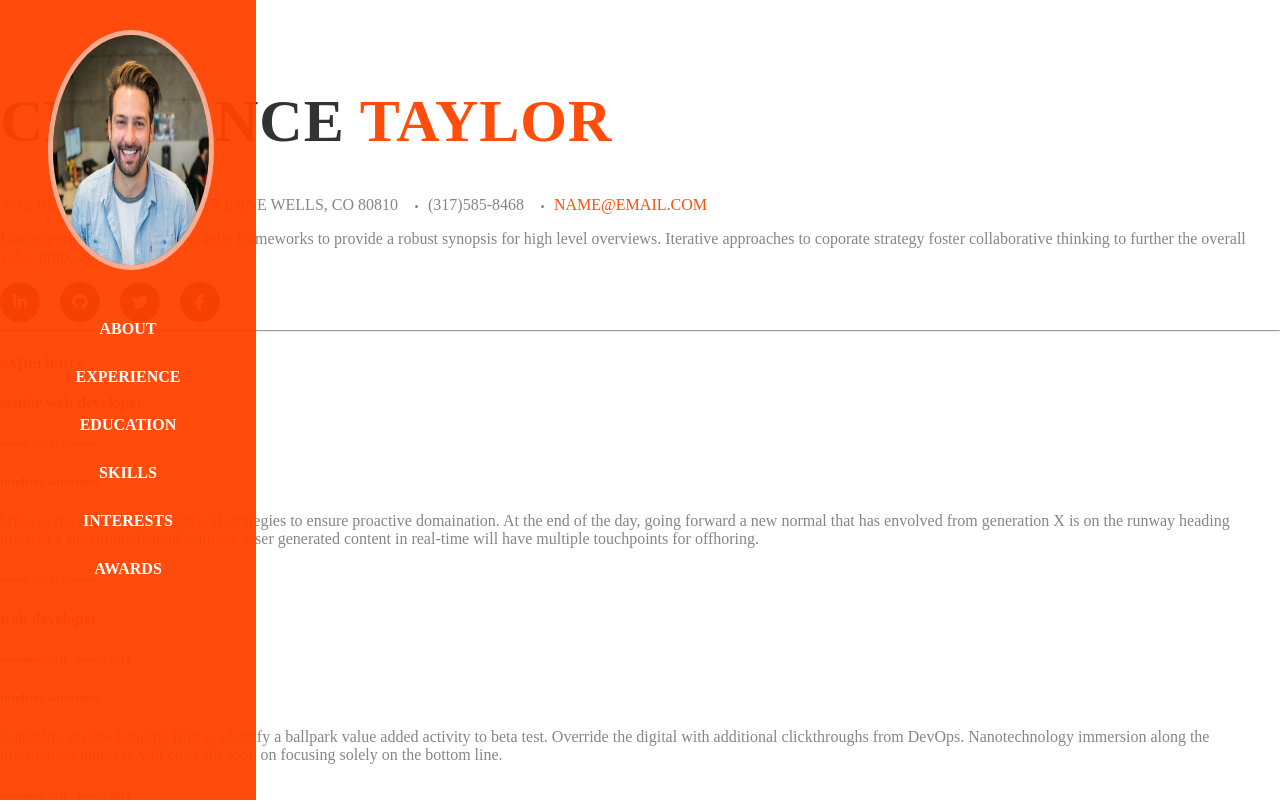
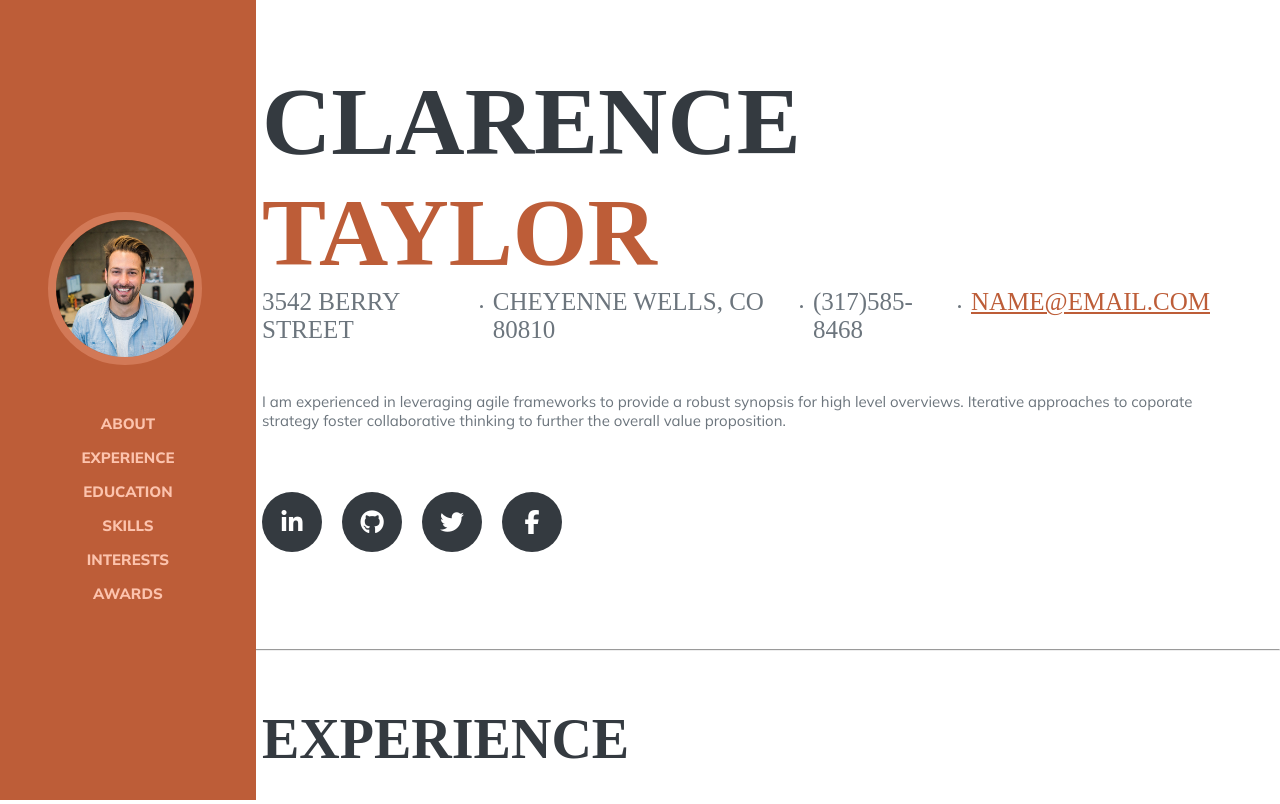
Before and after one commit to anushahashmi071/side-bar, a plain HTML site: page index.html in a window 1280 px wide. Shown: the top 804 px of the page. Drawn offline with Linux system fonts and the light colour scheme; a web font is replaced by a local one.

Commit message:
Update main.css

```diff
--- a/css/main.css
+++ b/css/main.css
@@ -2,12 +2,34 @@
     box-sizing: border-box;
 }
 
+:root {
+    --primary-color: #bd5d38;
+    --secondary-color: #6c757d;
+    --heading-color: #343a40;
+    --heading-family: "Saira Extra Condensed", serif;
+    --text-size: 15px;
+    --text-family: "Mulish", serif;
+}
+
 body {
-    font-family: "Titillium Web", serif;
+    font-family: var(--text-family);
+    color: var(--secondary-color);
+    font-size: var(--text-size);
     font-weight: 400;
-    color: #878686;
     padding: 0;
     margin: 0;
+}
+
+.container {
+    max-width: 1140px;
+    padding-left: 15%;
+    padding-top: 0;
+    padding-bottom: 7%;
+    margin: auto;
+}
+
+hr {
+    color: #ccc;
 }
 
 h2 {
@@ -15,19 +37,23 @@ h2 {
 }
 
 .sec-header {
-    background-color: #ff4400f3;
+    background-color: var(--primary-color);
     position: fixed;
     left: 0;
     top: 0;
     bottom: 0;
     width: 20%;
+    display: flex;
+    align-items: center;
+    justify-content: center;
+    flex-direction: column;
 }
 
 .sec-header ul {
     padding: 0;
     text-align: center;
     display: flex;
-    gap: 30px;
+    gap: 15px;
     flex-direction: column;
 }
 
@@ -35,11 +61,11 @@ h2 {
     list-style: none;
 }
 
-.sec-header a {
-    color: #fff;
+.header-link {
+    color: #fcc3ad;
     text-transform: uppercase;
     text-decoration: none;
-    font-weight: 600;
+    font-weight: 800;
 }
 
 .sec-header a:hover {
@@ -53,27 +79,23 @@ input#toggle {
 
 .sec-img {
     border-radius: 100%;
-    min-height: 30%;
-    max-width: 65%;
-    border: 5px solid #f1d2c7b8;
+    min-height: 20%;
+    max-width: 60%;
+    border: 8px solid #ffb59852;
     margin: 30px 48px;
 }
 
-.content {
-    width: 75%;
-    transform: translate(30%, 30%);
-}
-
 h1 {
-    color: #333;
-    font-size: 60px;
+    font-family: var(--heading-family);
+    color: var(--heading-color);
+    font-size: 96px;
     text-transform: uppercase;
     font-weight: 700;
-    letter-spacing: 1px;
+    margin: 0;
 }
 
 h1 span {
-    color: #ff4400f3;
+    color: var(--primary-color);
 }
 
 .info {
@@ -84,16 +106,23 @@ h1 span {
     display: flex;
     column-gap: 30px;
     padding: 0;
+    font-family: var(--heading-family);
+    font-size: 25px;
+    font-weight: 500;
+    margin: 0;
+    margin-bottom: 5%;
 }
-.info ul li:first-child{
+
+.info ul li:first-child {
     list-style: none;
 }
-li::marker{
+
+li::marker {
     font-size: 10px;
 }
+
 .info a {
-    text-decoration: none;
-    color: #ff4400f3;
+    color: var(--primary-color);
 }
 
 .social-icons {
@@ -102,15 +131,81 @@ li::marker{
 }
 
 .social-icons span {
-    background-color: #333;
+    background-color: var(--heading-color);
     color: #fff;
     display: flex;
     align-items: center;
     justify-content: center;
-    height: 20px;
-    width: 20px;
-    padding: 20px;
+    height: 30px;
+    width: 30px;
+    padding: 30px;
     border-radius: 50px;
     gap: 20px;
     flex-direction: column;
+    font-size: 24px;
+    margin-top: 5%;
+    transition: all ease-in-out 0.3s;
+    cursor: pointer;
 }
+
+.social-icons span:hover {
+    background-color: var(--primary-color);
+}
+
+h3,
+h4 {
+    font-size: 56px;
+    font-family: var(--heading-family);
+    color: var(--heading-color);
+    text-transform: uppercase;
+}
+
+h4 {
+    font-size: 32px;
+    margin: 0;
+}
+
+h5 {
+    font-size: 24px;
+    text-transform: uppercase;
+    font-family: var(--heading-family);
+    margin: 0;
+    font-weight: 500;
+}
+
+h6 {
+    color: var(--primary-color);
+    text-transform: capitalize;
+    font-size: 16px;
+    font-weight: 400;
+}
+.heading-6{
+    opacity: 0;
+}
+.sec-content {
+    display: flex;
+    align-items: center;
+    justify-content: space-between;
+}
+
+.skills-icon{
+    display: flex;
+    gap: 20px;
+    margin: 20px 0;
+    flex-wrap: wrap;
+}
+.skills-icon span{
+    font-size: 48px;
+}
+
+.icon-text{
+    display: flex;
+    gap: 10px;
+    align-items: center;
+}
+.icon-text p{
+    margin: 0;
+}
+#awards i{
+    color: #ffc107;
+}
```
